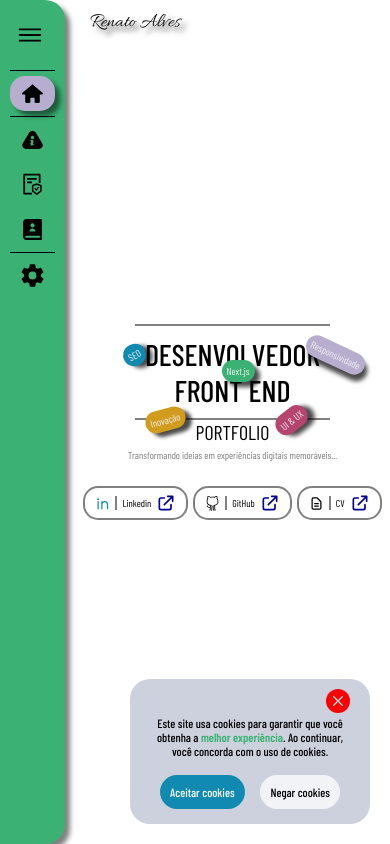
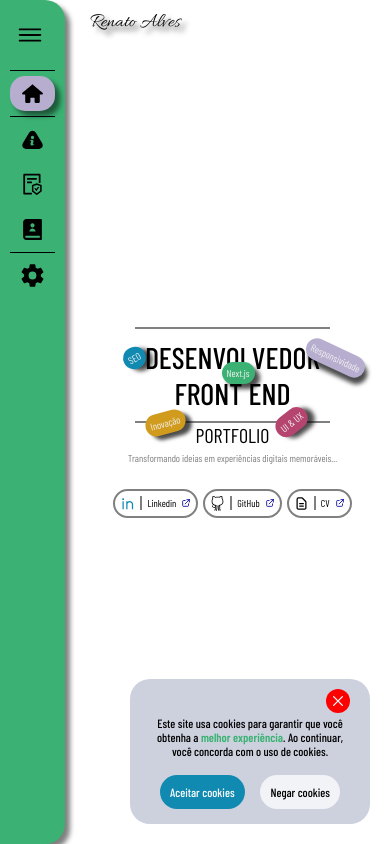
Before and after one commit to rena02to/portfolio, a Next.js app: page / in a window 390 px wide. Shown: the top 844 px of the page. Built offline with nearby package versions, Linux system fonts and the light colour scheme; grey boxes are pictures that could not be loaded; a web font is replaced by a local one.

Commit message:
alterando a responsividade dos botões da seção inicial

```diff
--- a/src/styles/start.module.scss
+++ b/src/styles/start.module.scss
@@ -152,17 +152,17 @@
             padding: 7px 15px;
             border-radius: 15px;
             @media (max-width: 800px){
-                padding: 5px 10px;
+                padding: 5px;
             }
             p{
                 font-size: 20px;
                 color: black;
                 font-weight: 400;
                 margin: 0;
-                @media (max-width: 600px){
+                @media (max-width: 800px){
                     font-size: 15px;
                 }
-                @media (max-width: 400px){
+                @media (max-width: 600px){
                     font-size: 10px;
                 }
                 &::before{
@@ -174,11 +174,11 @@
             .icon{
                 width: 25px;
                 height: 25px;
-                @media (max-width: 600px){
+                @media (max-width: 800px){
                     width: 20px;
                     height: 20px;
                 }
-                @media (max-width: 400px){
+                @media (max-width: 600px){
                     width: 15px;
                     height: 15px;
                 }
@@ -188,6 +188,14 @@
                 width: 20px;
                 height: 20px;
                 margin-left: 5px;
+                @media (max-width: 800px){
+                    width: 15px;
+                    height: 15px;
+                }
+                @media (max-width: 600px){
+                    width: 10px;
+                    height: 10px;
+                }
             }
         }
         .linkedin{
```
